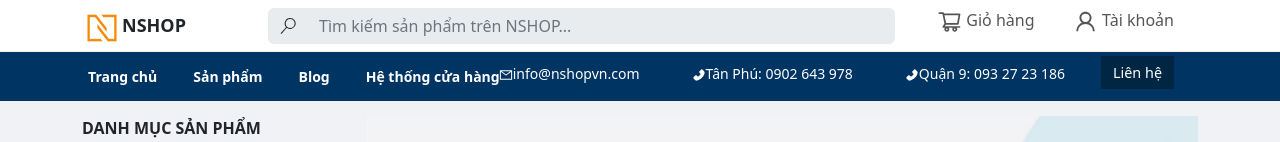
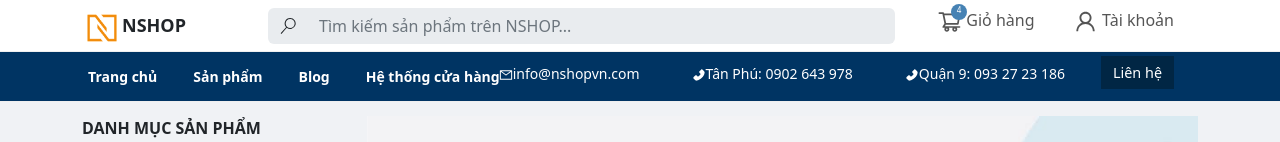
Before and after one commit to baconbao123/Nshop, a React (Create React App) app: page / in a window 1280 px wide. Shown: the top 142 px of the page. Built offline with nearby package versions, Linux system fonts and the light colour scheme.

Commit message:
Long sua lai topbar

```diff
--- a/src/components/topbar/index.js
+++ b/src/components/topbar/index.js
@@ -15,7 +15,7 @@ import { VscSearch } from 'react-icons/vsc'
 // hiển thị thông báo
 import MyVerticallyCenteredModal from '../modals/Modal';
 function Topbar() {
-  const [showModal,setShowModal]=useState(false)
+  const [showModal, setShowModal] = useState(false)
   return (
     <nav className='container-topbar'>
       <div className='topbar'>
@@ -39,12 +39,12 @@ function Topbar() {
             <Col lg={3} md={4}>
               <Row className='site-heard-user'>
                 <Col>
-                  <a href="#" onClick={()=> setShowModal(true)}>
-                    <span> <AiOutlineShoppingCart className='shopping-cart' /> Giỏ hàng</span>
+                  <a href="#" onClick={() => setShowModal(true)}>
+                    <span className='shopping-cart-bage' data-count="4"> <AiOutlineShoppingCart className='shopping-cart' /> Giỏ hàng</span>
                   </a>
                 </Col>
                 <Col>
-                  <a href="/#" onClick={()=> setShowModal(true)}>
+                  <a href="/#" onClick={() => setShowModal(true)}>
                     <span><AiOutlineUser className='user' /> Tài khoản</span>
                   </a>
                 </Col>
--- a/src/components/topbar/topbar.css
+++ b/src/components/topbar/topbar.css
@@ -59,6 +59,27 @@
 }
 .shopping-cart{
     font-size: 25px;
+
+}
+.shopping-cart-bage{
+    position: relative;
+}
+/* btn hiển thị số lượng sản phẩm đã thêm vào giỏ hàng*/
+.shopping-cart-bage::after{
+    content: attr(data-count);
+
+    position: absolute;
+    width: 16px;
+    height: 16px;
+    top:-5px;
+    left: 14px;
+    border-radius:50%;
+    background-color:#4682B4 ;
+
+    display: flex;
+    justify-content: center;
+    font-size: .5rem;
+    color: #fff;
 }
 .user{
     font-size: 25px;
```
